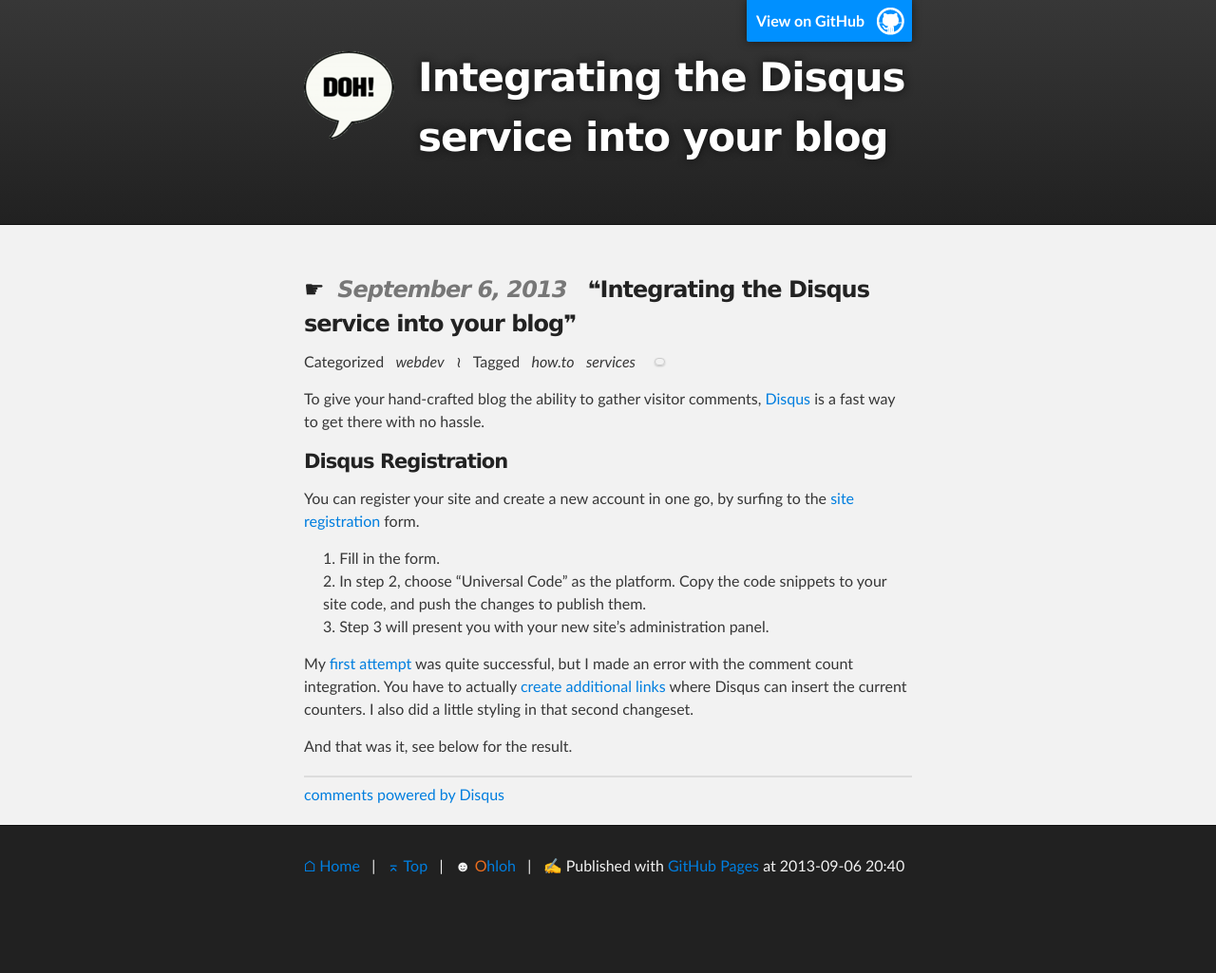
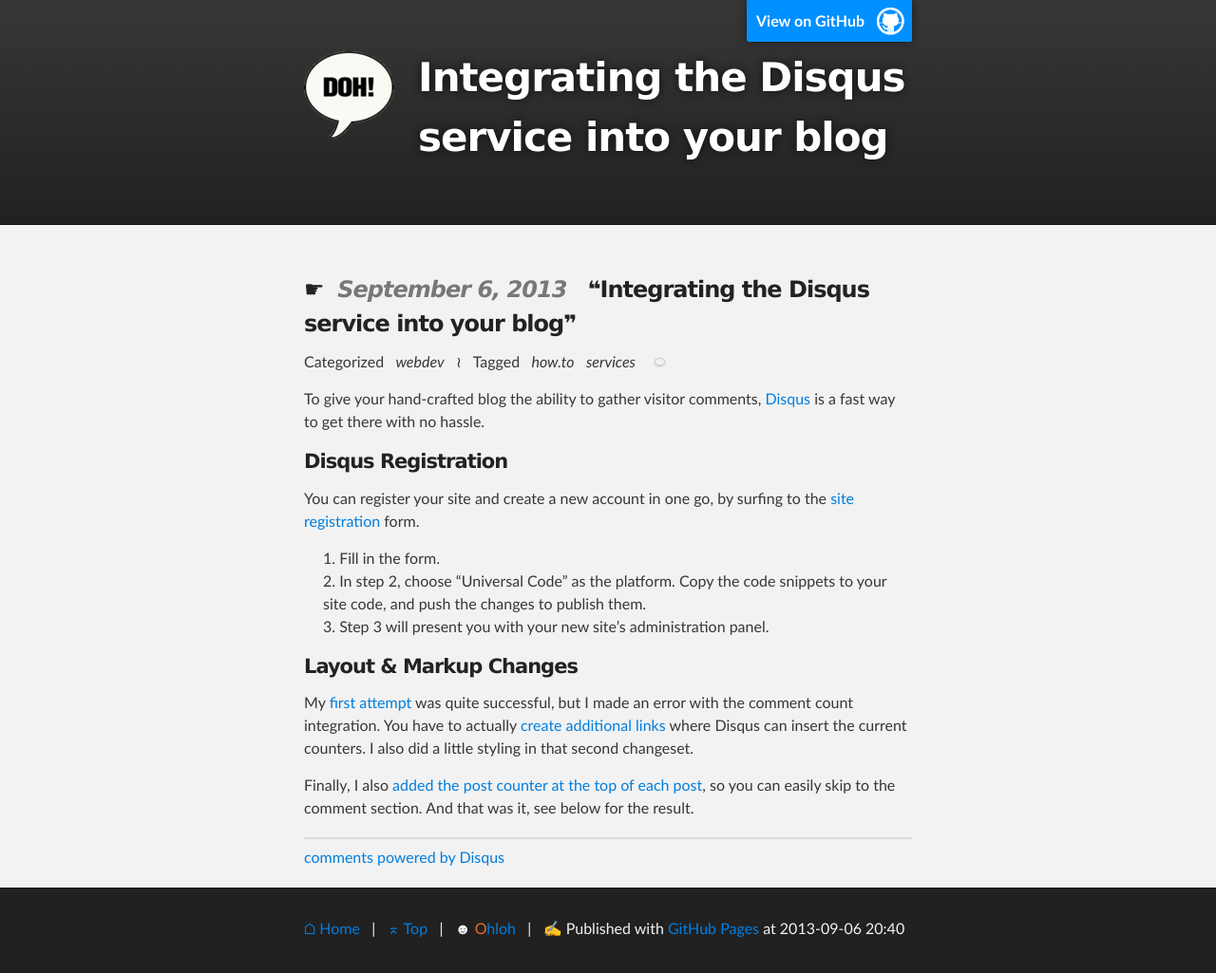
Before and after one commit to jhermann/jhermann.github.io, a Jekyll site: the page built from _posts/2013-09-06-disqus-integration.md, in a window 1280 px wide. Shown: the whole page at 95% size. Built offline with Jekyll 4.4.1, drawn with Linux system fonts in a browser that asks for light colours; Markdown is read by kramdown in place of the engine named in the settings; comment, search, counter and statistics services are not loaded; before the commit the page ends 959 px from its top, so only the background shows below that.

Commit message:
3rd changeset

```diff
--- a/_posts/2013-09-06-disqus-integration.md
+++ b/_posts/2013-09-06-disqus-integration.md
@@ -23,9 +23,13 @@ You can register your site and create a new account in one go, by surfing to the
 1. In step 2, choose “Universal Code” as the platform. Copy the code snippets to your site code, and push the changes to publish them.
 1. Step 3 will present you with your new site's administration panel.
 
+#### Layout & Markup Changes
+
 My [first attempt](https://github.com/jhermann/jhermann.github.io/commit/923991466108bade35843bacce91016cbe9ee661)
 was quite successful, but I made an error with the comment count integration. You have to actually
 [create additional links](https://github.com/jhermann/jhermann.github.io/commit/0bdfabb5f0e82d1fa8d67604899e9d6a0ec75547)
 where Disqus can insert the current counters. I also did a little styling in that second changeset.
 
-And that was it, see below for the result.
+Finally, I also
+[added the post counter at the top of each post](https://github.com/jhermann/jhermann.github.io/commit/467b2fdb0774d53125574b57b681187168874332),
+so you can easily skip to the comment section. And that was it, see below for the result.
```
